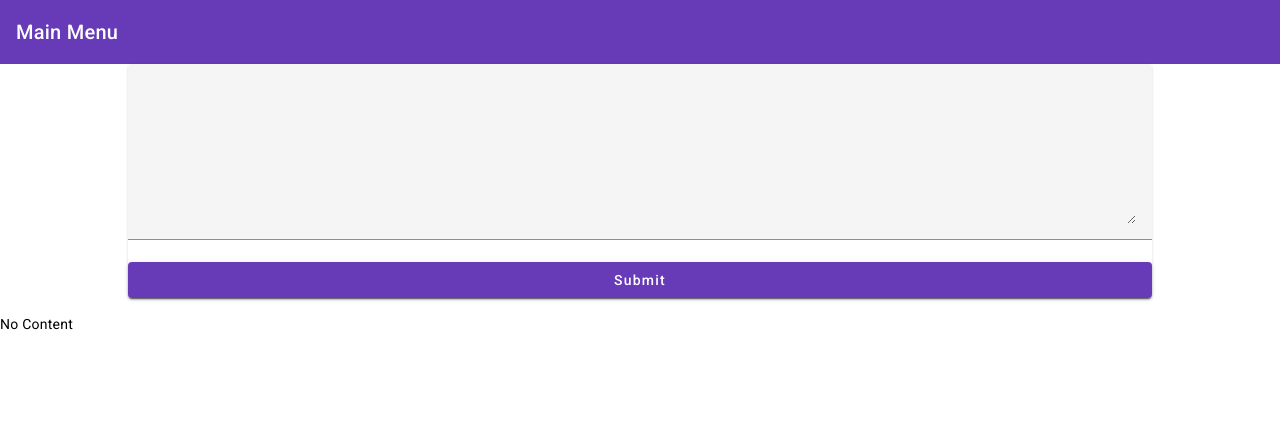
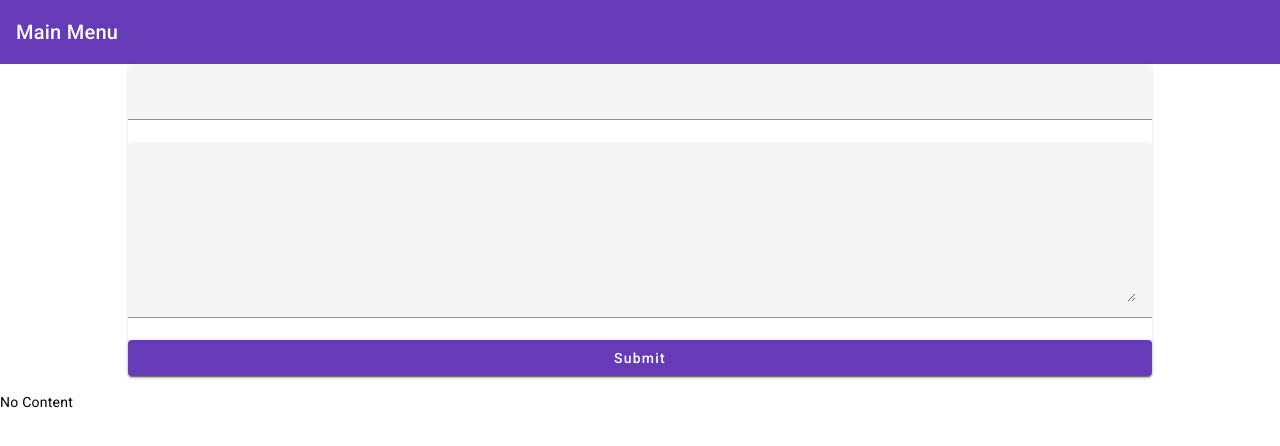
Before and after one commit to mainakDev/meanMobile2, an Angular app in the folder firstProject/: page / in a window 1280 px wide. Shown: the top 446 px of the page. Built offline with nearby package versions, Linux system fonts and the light colour scheme.

Commit message:
March 16 commit

```diff
--- a/firstProject/src/app/app.component.html
+++ b/firstProject/src/app/app.component.html
@@ -1,3 +1,3 @@
 <app-header></app-header>
-<app-post-create></app-post-create>
-<app-post-list></app-post-list>
+<app-post-create (postCreated)="onPostAdded($event)"></app-post-create>
+<app-post-list [posts]="postCreated"></app-post-list>
--- a/firstProject/src/app/app.component.ts
+++ b/firstProject/src/app/app.component.ts
@@ -6,5 +6,11 @@ import { Component } from '@angular/core';
   styleUrls: ['./app.component.css']
 })
 export class AppComponent {
-  title = 'firstProject';
+  postCreated = [];
+
+  onPostAdded(post){
+    this.postCreated.push(post);
+    console.log(this.postCreated);
+  }
+
 }
--- a/firstProject/src/app/posts/post-list/post-list.component.html
+++ b/firstProject/src/app/posts/post-list/post-list.component.html
@@ -1,9 +1,9 @@
-<mat-accordion *ngIf= "posts.length > 0">
+<mat-accordion multi="true" *ngIf= "posts.length > 0">
     <mat-expansion-panel *ngFor = "let post of posts">
         <mat-expansion-panel-header>
             {{post.title}}
         </mat-expansion-panel-header>
-        {{post.content}}
+            {{post.content}}
     </mat-expansion-panel>
 </mat-accordion>
 <p *ngIf= "posts.length <= 0">No Content</p>
--- a/firstProject/src/app/posts/post-list/post-list.component.ts
+++ b/firstProject/src/app/posts/post-list/post-list.component.ts
@@ -1,4 +1,4 @@
-import { Component } from "@angular/core";
+import { Component, Input} from "@angular/core";
 
 @Component({
     selector: 'app-post-list',
@@ -7,10 +7,5 @@ import { Component } from "@angular/core";
 })
 
 export class PostListComponent{
-    // posts = [
-    //     {title: 'first', content: 'first content'},
-    //     {title: 'second', content: 'second content'},
-    //     {title: 'third', content: 'third content'}
-    // ];
-    posts = [];
+    @Input() posts = [];
 }
--- /dev/null
+++ b/firstProject/src/app/posts/post.model.ts
@@ -0,0 +1,4 @@
+export interface Post{
+    title: string;
+    content: string;
+}
--- a/firstProject/src/app/posts/post_create/post-create.component.html
+++ b/firstProject/src/app/posts/post_create/post-create.component.html
@@ -1,9 +1,9 @@
-<!-- <textarea rows="6" [value]="newPost" #postInput></textarea> -->
 <mat-card>
     <mat-form-field>
-        <textarea matInput rows="6" [(ngModel)]="enteredValue"></textarea>
+        <input matInput type="text" [(ngModel)]="title">
+    </mat-form-field>
+    <mat-form-field>
+        <textarea matInput rows="6" [(ngModel)]="content"></textarea>
     </mat-form-field>
     <button mat-raised-button color="primary" type="submit" (click)="addPost()">Submit</button>
 </mat-card>
-
-<!-- <p>{{newPost}}</p> -->
--- a/firstProject/src/app/posts/post_create/post-create.component.ts
+++ b/firstProject/src/app/posts/post_create/post-create.component.ts
@@ -1,4 +1,5 @@
-import { Component } from "@angular/core";
+import { Component, EventEmitter, Output} from "@angular/core";
+import { Post } from '../post.model';
 
 @Component({
     selector: 'app-post-create',
@@ -6,14 +7,15 @@ import { Component } from "@angular/core";
     styleUrls: ['./post-create.component.css']
 })
 
-
 export class PostCreateComponent{
-    newPost:string = 'No Content'; // This is the User's post
-    enteredValue:string = '';
+    title: string = '';
+    content: string = '';
+    @Output() postCreated = new EventEmitter();
     addPost(){
-        // this.newPost = 'User\'s post';
-        // console.dir(postInput.value);
-        this.newPost = this.enteredValue;
-
+        const post: Post = {
+            title: this.title,
+            content: this.content
+        };
+        this.postCreated.emit(post);
     }
 }
```
